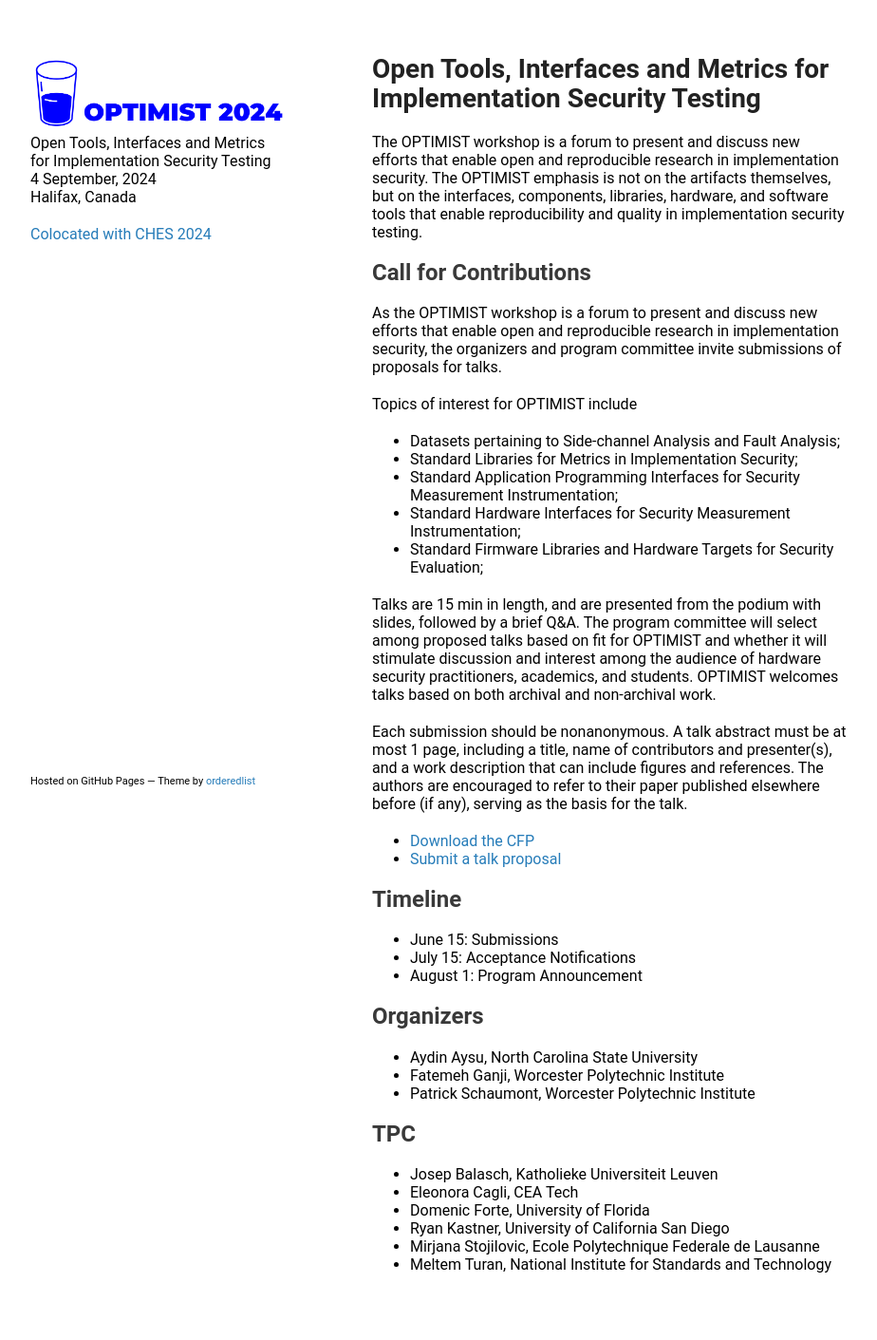
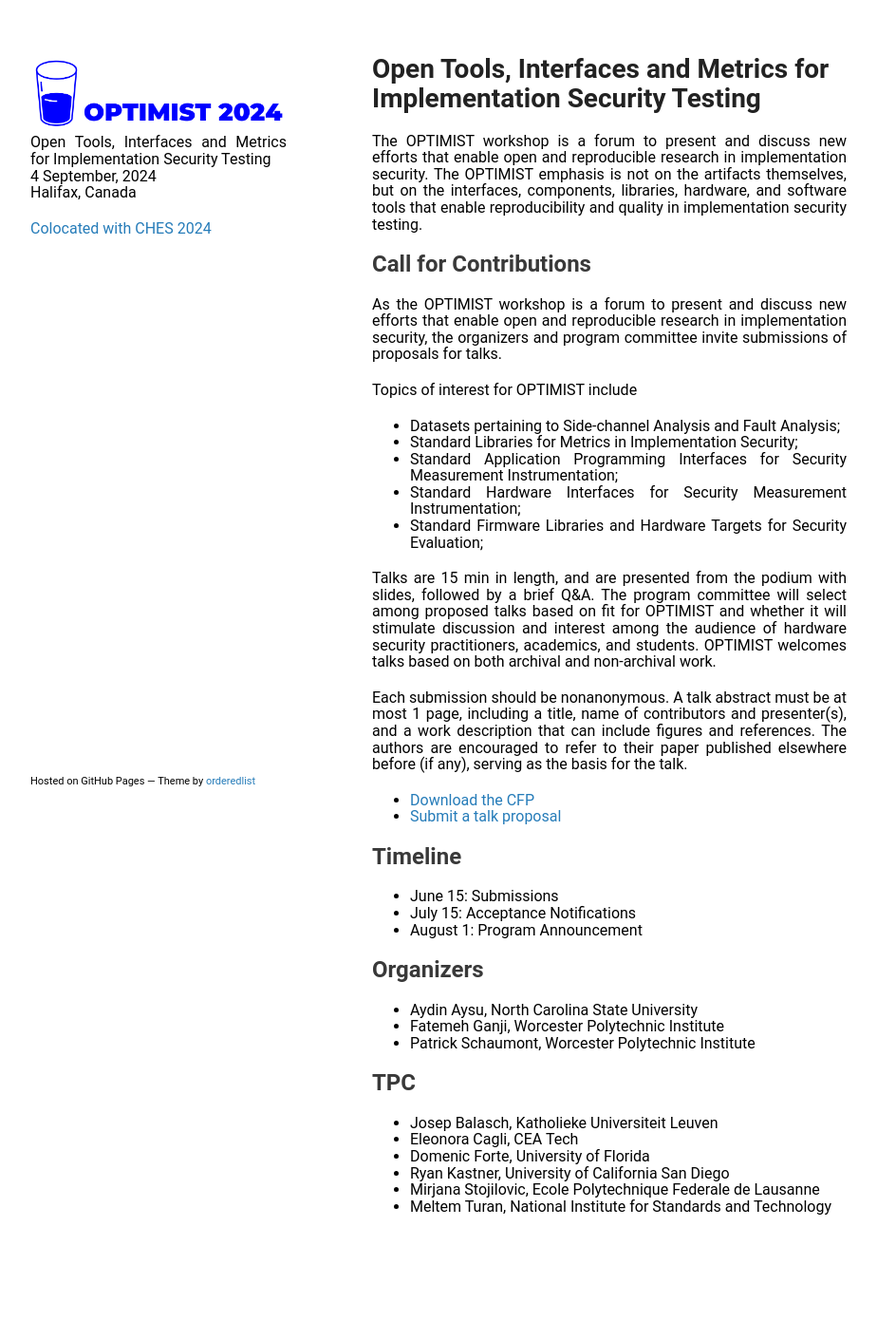
Before and after one commit to optimist-workshop/optimist-workshop.github.io, a Jekyll site: the page built from docs/index.md, in a window 1280 px wide. Shown: the whole page at 95% size, without its empty margins (178-1102 px from the left). Built offline with Jekyll 4.4.1, drawn with Linux system fonts in a browser that asks for light colours; our own code applies the rules of GitHub Pages for plain Markdown files; after the commit the page ends 1349 px from its top, so only the background shows below that.

Commit message:
Update jekyll-theme-minimal.scss

```diff
--- a/docs/_sass/jekyll-theme-minimal.scss
+++ b/docs/_sass/jekyll-theme-minimal.scss
@@ -18,6 +18,8 @@ h1, h2, h3, h4, h5, h6 {
 
 p, ul, ol, table, pre, dl {
   margin:0 0 20px;
+  text-align: justify;
+  line-height:1.1;
 }
 
 h1, h2, h3 {
```
